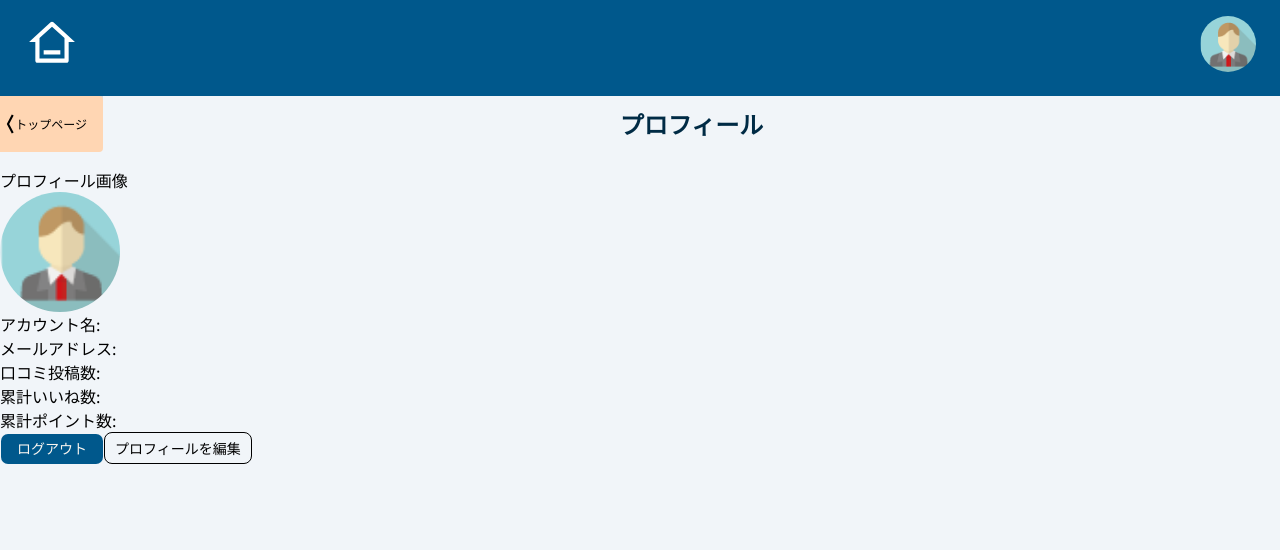
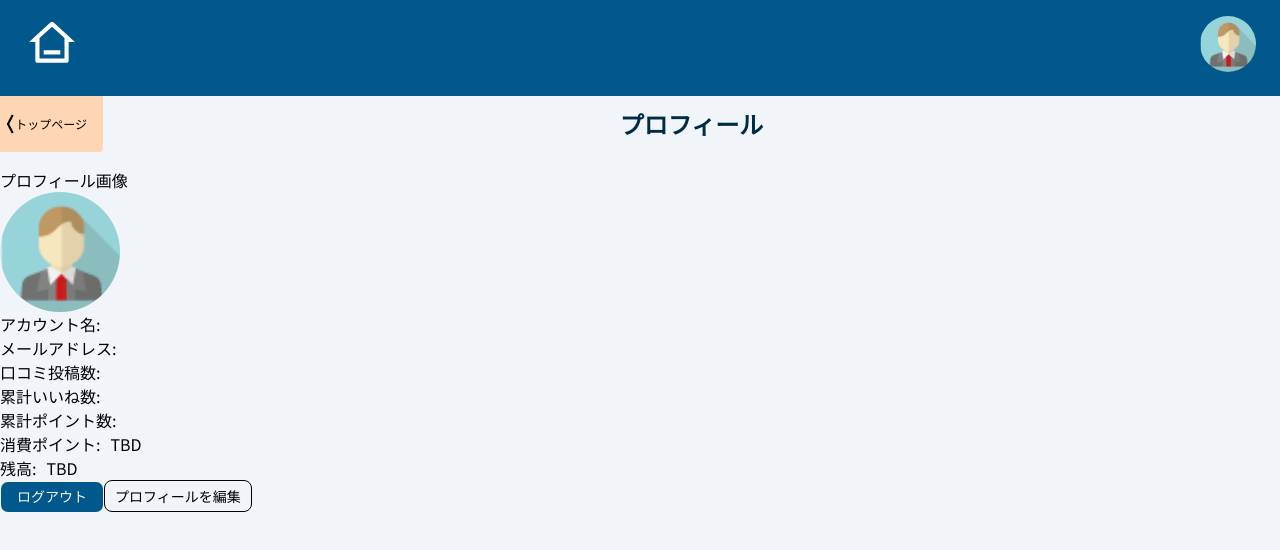
Before and after one commit to Triton-Swallows/Triton-Swallows-App, a React (Vite) app in the folder fe/: page /profile in a window 1280 px wide. Shown: the top 550 px of the page. Built offline with nearby package versions, Linux system fonts and the light colour scheme; no server answers; sample sign-in values are in the browser's storage.

Commit message:
add: マイページに消費ポイントと残高の項目追加

```diff
--- a/fe/src/components/pages/Profile.tsx
+++ b/fe/src/components/pages/Profile.tsx
@@ -85,6 +85,15 @@ export const Profile = () => {
         <label>累計ポイント数:</label>
         <p>{user?.total_point}</p>
       </div>
+      <div className="flex gap-[10px]">
+        <label>消費ポイント:</label>
+        <p>TBD</p>
+      </div>
+      <div className="flex gap-[10px]">
+        <label>残高:</label>
+        <p>TBD</p>
+      </div>
+
       <Button
         type="button"
         className="bg-[#00588C] text-[#FAF6F0] text-[14px] py-[8px] px-[16px]"
```
